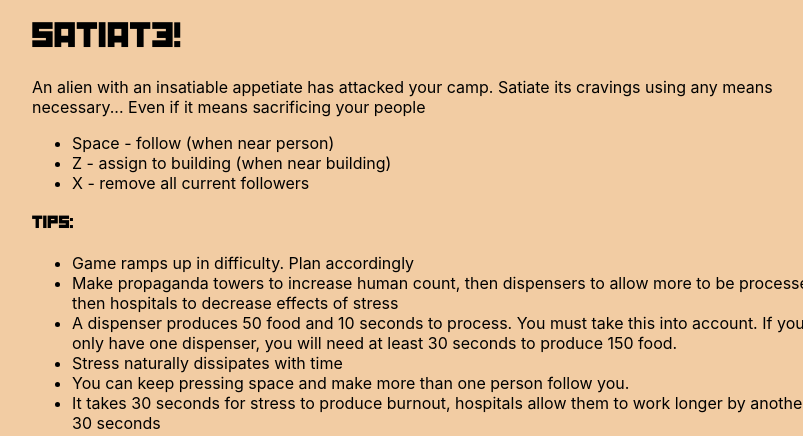
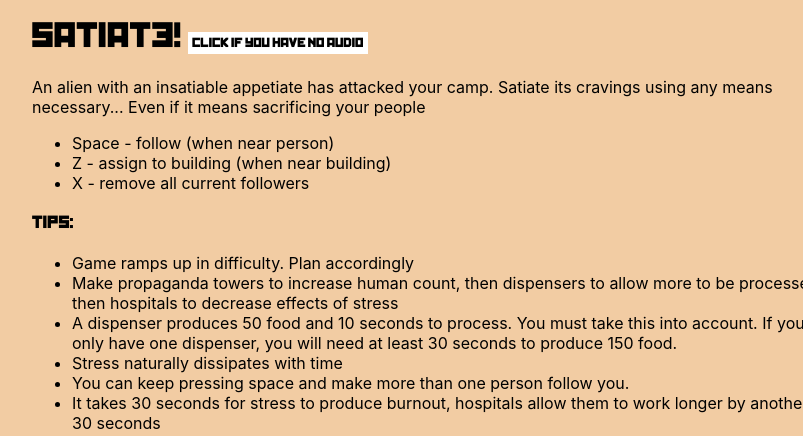
Before and after one commit to Secretmapper/ld43, a website: page src/index.html in a window 1280 px wide. Shown: the part 503-939 px from the top of the page, without its empty margins (208-1011 px from the left). Drawn offline with Linux system fonts and the light colour scheme; files whose address does not match are found by name.

Commit message:
Add hacky safari audio fix

```diff
--- a/src/index.html
+++ b/src/index.html
@@ -41,13 +41,23 @@
             margin: auto;
             width: 800px;
         }
+        a.audiofix {
+            color: black;
+            padding: 4px;
+            text-decoration: none;
+            background: white;
+            font-size: 12px;
+        }
     </style>
 </head>
 
 <body>
     <div id="content"></div>
     <div class="content">
-        <h1>Satiate!</h1>
+        <h1>
+            Satiate!
+            <a href="#" class="audiofix">CLICK IF YOU HAVE NO AUDIO</a>
+        </h1>
         <div>
             An alien with an insatiable appetiate has attacked your camp. Satiate its cravings using any means necessary... Even if it means sacrificing your people
         </div>
--- a/src/scenes/GameScene.js
+++ b/src/scenes/GameScene.js
@@ -21,6 +21,7 @@ class GameScene extends Phaser.Scene {
   create () {
     if (!music) {
       music = this.sound.add('theme', { volume: 0.2 })
+      this.sound.pauseOnBlur = false
       music.play({ loop: true })
     }
 
```
Also changed, not shown: index.html (+11 -1 lines).
